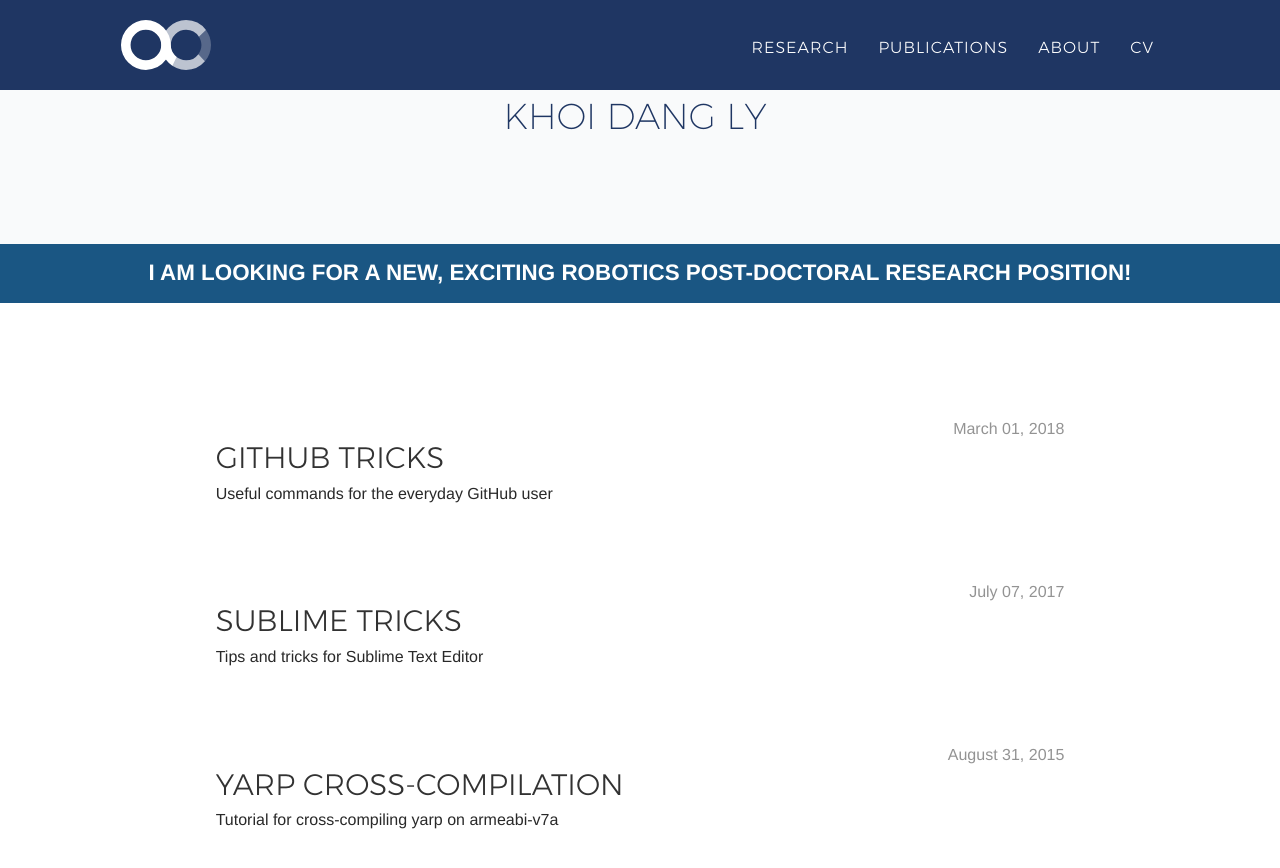
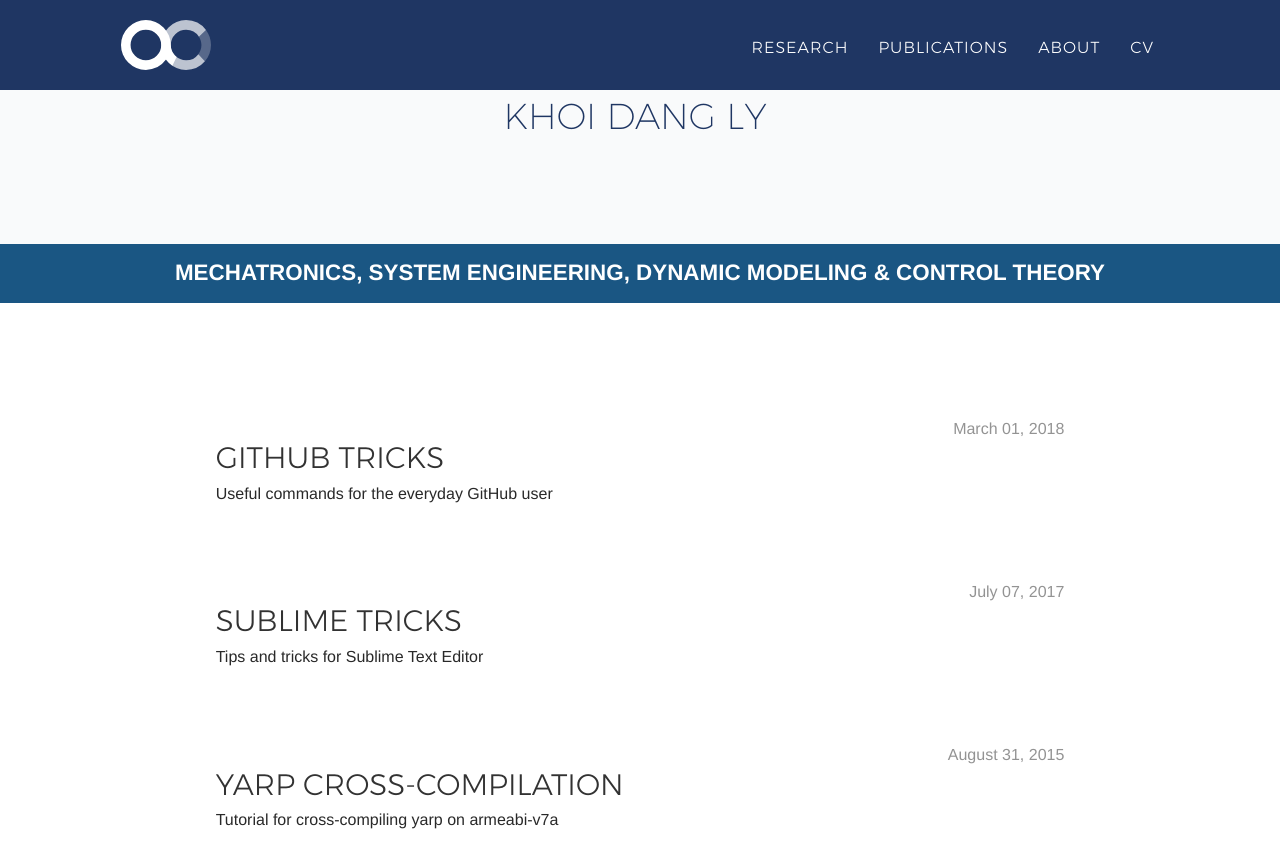
Before and after one commit to KhoiDLy/KhoiDLy.github.io, a Jekyll site: the page built from blog.html, in a window 1280 px wide and 900 px high, scrolled down 543 px. Shown: the top 868 px of the window. Built offline with Jekyll 4.4.1, drawn with Linux system fonts in a browser that asks for light colours; nearby versions of some CDN libraries; some web fonts are replaced.

Commit message:
Update _config.yml

```diff
--- a/_config.yml
+++ b/_config.yml
@@ -11,7 +11,7 @@
 
 # These should be put at the root of your website
 #resume-link: KhoiLy_resume.pdf
-cv-link: KhoiLy_cv.pdf
+# cv-link: KhoiLy_cv.pdf
 cv-image: /img/cv.jpg
 
 # Social networks usernames (many more available: google-plus, flickr, dribbble, pinterest, instagram, tumblr, linkedin, etc.)
@@ -29,7 +29,7 @@
 
 logo: /img/logo.svg
 
-banner: "I am looking for a new, exciting robotics post-doctoral research position!"
+banner: "Mechatronics, System Engineering, Dynamic Modeling & Control Theory"
 #banner-link: http://correll.cs.colorado.edu/
 
 # Postal address (add as many lines as necessary)
```
